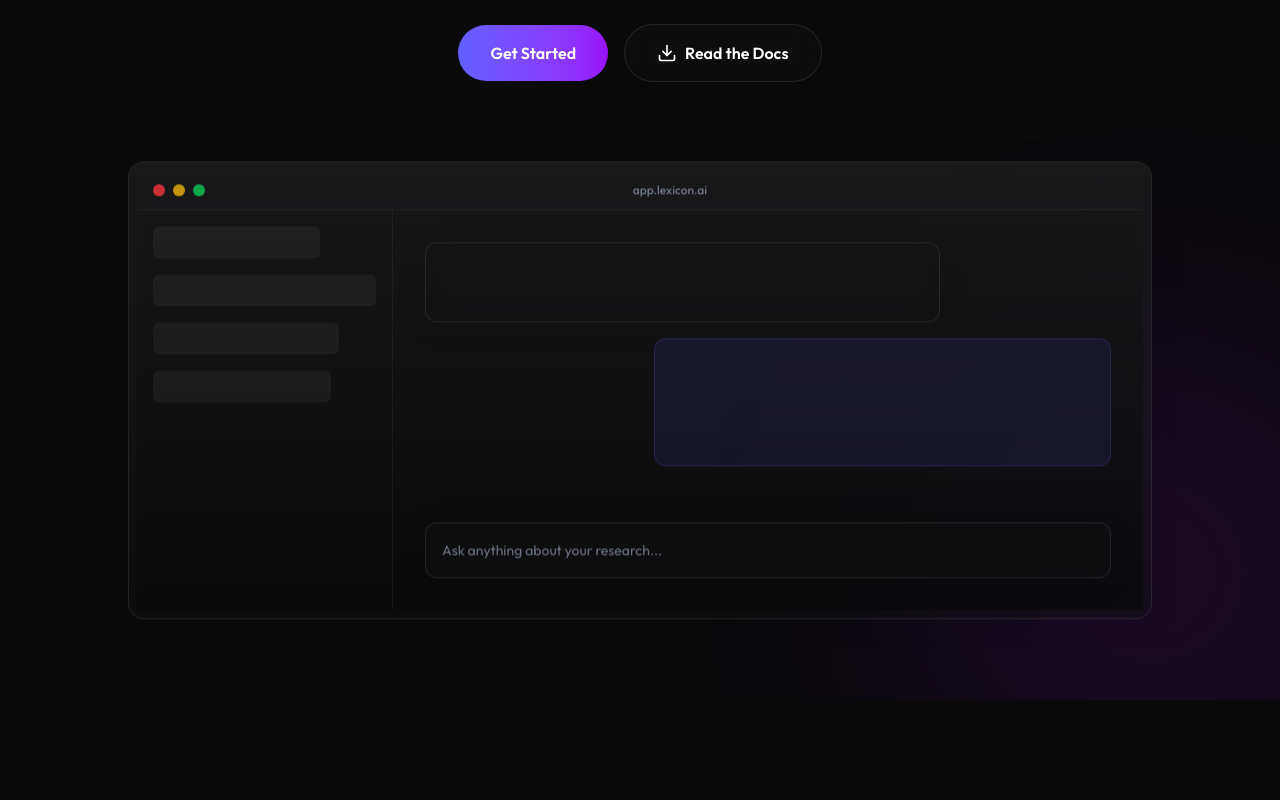
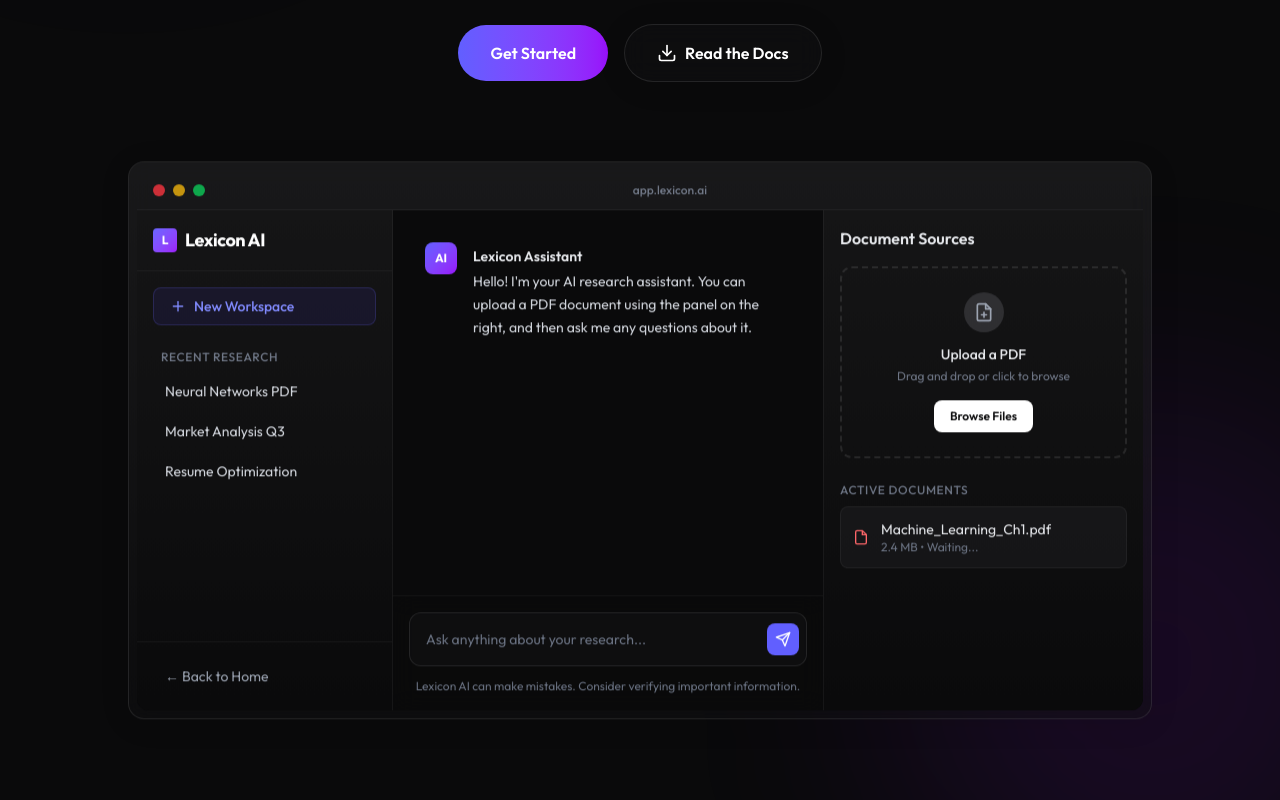
Before and after one commit to kalyan-1845/lexicon, a Next.js app in the folder frontend/: page / in a window 1280 px wide. Shown: the part 570-1370 px from the top of the page. Before the commit the page ends 1270 px from the top, so only its background shows below. Built offline with nearby package versions, Linux system fonts and the light colour scheme.

Commit message:
Fix UI mockup and implement accessibility audit improvements (Issues #4 and #2)

```diff
--- a/frontend/src/app/page.tsx
+++ b/frontend/src/app/page.tsx
@@ -1,4 +1,7 @@
 import Link from 'next/link';
+import Sidebar from "@/components/Sidebar";
+import ChatArea from "@/components/ChatArea";
+import PDFUploader from "@/components/PDFUploader";
 
 export default function Home() {
   return (
@@ -8,9 +11,9 @@ export default function Home() {
       <div className="absolute bottom-[-10%] right-[-10%] w-[40%] h-[40%] rounded-full bg-purple-600/20 blur-[120px] animate-pulse-slow pointer-events-none delay-1000" />
 
       {/* Navigation (Simple) */}
-      <nav className="absolute top-0 w-full max-w-7xl mx-auto flex items-center justify-between p-6 z-10">
+      <nav aria-label="Main Navigation" className="absolute top-0 w-full max-w-7xl mx-auto flex items-center justify-between p-6 z-10">
         <div className="flex items-center gap-2">
-          <div className="w-8 h-8 rounded-lg bg-gradient-to-br from-indigo-500 to-purple-600 flex items-center justify-center shadow-lg shadow-indigo-500/20">
+          <div className="w-8 h-8 rounded-lg bg-gradient-to-br from-indigo-500 to-purple-600 flex items-center justify-center shadow-lg shadow-indigo-500/20" aria-hidden="true">
             <svg width="20" height="20" viewBox="0 0 24 24" fill="none" stroke="currentColor" strokeWidth="2.5" strokeLinecap="round" strokeLinejoin="round" className="text-white">
               <path d="M12 2L2 7l10 5 10-5-10-5z" />
               <path d="M2 17l10 5 10-5" />
@@ -20,13 +23,11 @@ export default function Home() {
           <span className="font-bold text-xl tracking-tight">Lexicon AI</span>
         </div>
         <div className="flex items-center gap-4">
-          <Link href="https://github.com/kalyan-1845/lexicon" target="_blank" className="text-sm font-medium text-gray-300 hover:text-white transition-colors">
+          <Link href="https://github.com/kalyan-1845/lexicon" target="_blank" aria-label="Lexicon GitHub Repository" className="text-sm font-medium text-gray-300 hover:text-white transition-colors focus-visible:ring-2 focus-visible:ring-indigo-500 focus:outline-none rounded-md px-2 py-1">
             GitHub
           </Link>
-          <Link href="https://github.com/kalyan-1845/lexicon" target="_blank">
-            <button className="px-4 py-2 text-sm font-medium rounded-full bg-white text-[#0a0a0b] hover:bg-gray-200 transition-all shadow-[0_0_20px_rgba(255,255,255,0.1)]">
-              Star Repo
-            </button>
+          <Link href="https://github.com/kalyan-1845/lexicon" target="_blank" aria-label="Star Lexicon on GitHub" className="px-4 py-2 text-sm font-medium rounded-full bg-white text-[#0a0a0b] hover:bg-gray-200 transition-all shadow-[0_0_20px_rgba(255,255,255,0.1)] focus-visible:ring-2 focus-visible:ring-indigo-500 focus:outline-none">
+            Star Repo
           </Link>
         </div>
       </nav>
@@ -48,13 +49,11 @@ export default function Home() {
         </p>
 
         <div className="flex flex-col sm:flex-row items-center justify-center gap-4">
-          <Link href="/workspace" className="w-full sm:w-auto">
-            <button className="px-8 py-4 rounded-full bg-gradient-to-r from-indigo-500 to-purple-600 text-white font-semibold hover:scale-105 hover:shadow-[0_0_30px_rgba(99,102,241,0.4)] transition-all duration-300 w-full sm:w-auto">
-              Get Started
-            </button>
+          <Link href="/workspace" aria-label="Get Started with Workspace" className="px-8 py-4 rounded-full bg-gradient-to-r from-indigo-500 to-purple-600 text-white font-semibold hover:scale-105 hover:shadow-[0_0_30px_rgba(99,102,241,0.4)] transition-all duration-300 w-full sm:w-auto focus-visible:ring-2 focus-visible:ring-white focus:outline-none text-center">
+            Get Started
           </Link>
-          <button className="px-8 py-4 rounded-full glass text-white font-semibold hover:bg-white/10 transition-all duration-300 w-full sm:w-auto flex items-center justify-center gap-2">
-            <svg width="20" height="20" viewBox="0 0 24 24" fill="none" stroke="currentColor" strokeWidth="2" strokeLinecap="round" strokeLinejoin="round">
+          <button aria-label="Read Documentation" className="px-8 py-4 rounded-full glass text-white font-semibold hover:bg-white/10 transition-all duration-300 w-full sm:w-auto flex items-center justify-center gap-2 focus-visible:ring-2 focus-visible:ring-white focus:outline-none">
+            <svg aria-hidden="true" width="20" height="20" viewBox="0 0 24 24" fill="none" stroke="currentColor" strokeWidth="2" strokeLinecap="round" strokeLinejoin="round">
               <path d="M21 15v4a2 2 0 0 1-2 2H5a2 2 0 0 1-2-2v-4" />
               <polyline points="7 10 12 15 17 10" />
               <line x1="12" y1="15" x2="12" y2="3" />
@@ -73,24 +72,10 @@ export default function Home() {
           <div className="w-3 h-3 rounded-full bg-green-500/80" />
           <div className="mx-auto text-xs font-medium text-gray-500">app.lexicon.ai</div>
         </div>
-        <div className="h-[400px] w-full bg-[#0a0a0b]/80 flex">
-           {/* Sidebar Mock */}
-           <div className="w-64 border-r border-white/5 p-4 flex flex-col gap-4 hidden md:flex">
-             <div className="h-8 w-3/4 bg-white/5 rounded-md" />
-             <div className="h-8 w-full bg-white/5 rounded-md" />
-             <div className="h-8 w-5/6 bg-white/5 rounded-md" />
-             <div className="h-8 w-4/5 bg-white/5 rounded-md" />
-           </div>
-           {/* Main Content Mock */}
-           <div className="flex-1 p-8 flex flex-col justify-end gap-4 relative">
-             <div className="absolute top-8 left-8 right-8 flex flex-col gap-4">
-                <div className="h-20 w-3/4 glass rounded-xl self-start" />
-                <div className="h-32 w-2/3 bg-indigo-500/10 rounded-xl self-end border border-indigo-500/20" />
-             </div>
-             <div className="h-14 w-full glass rounded-xl flex items-center px-4">
-                <span className="text-gray-500 text-sm">Ask anything about your research...</span>
-             </div>
-           </div>
+        <div className="h-[500px] w-full bg-[#0a0a0b] flex rounded-b-xl overflow-hidden text-left pointer-events-none">
+           <Sidebar />
+           <ChatArea />
+           <PDFUploader />
         </div>
       </div>
     </main>
--- a/frontend/src/components/ChatArea.tsx
+++ b/frontend/src/components/ChatArea.tsx
@@ -7,10 +7,15 @@ export default function ChatArea() {
   return (
     <div className="flex-1 flex flex-col h-full bg-[#0a0a0b] relative">
       {/* Chat Messages */}
-      <div className="flex-1 overflow-y-auto p-8 flex flex-col gap-6">
+      <div
+        className="flex-1 overflow-y-auto p-8 flex flex-col gap-6"
+        role="log"
+        aria-live="polite"
+        aria-label="Chat messages"
+      >
         {/* AI Welcome Message */}
         <div className="flex gap-4 max-w-3xl">
-          <div className="w-8 h-8 rounded-lg bg-gradient-to-br from-indigo-500 to-purple-600 flex items-center justify-center shrink-0">
+          <div className="w-8 h-8 rounded-lg bg-gradient-to-br from-indigo-500 to-purple-600 flex items-center justify-center shrink-0" aria-hidden="true">
             <span className="text-white text-xs font-bold">AI</span>
           </div>
           <div className="flex flex-col gap-1 mt-1">
@@ -29,11 +34,12 @@ export default function ChatArea() {
             type="text"
             value={query}
             onChange={(e) => setQuery(e.target.value)}
+            aria-label="Ask anything about your research..."
             placeholder="Ask anything about your research..."
-            className="w-full bg-gray-900/50 border border-white/10 rounded-xl px-4 py-4 pr-12 text-sm text-white placeholder-gray-500 focus:outline-none focus:ring-2 focus:ring-indigo-500/50 transition-all"
+            className="w-full bg-gray-900/50 border border-white/10 rounded-xl px-4 py-4 pr-12 text-sm text-white placeholder-gray-500 focus:outline-none focus-visible:ring-2 focus-visible:ring-indigo-500 transition-all"
           />
-          <button className="absolute right-2 p-2 rounded-lg bg-indigo-500 hover:bg-indigo-600 text-white transition-colors">
-            <svg width="16" height="16" viewBox="0 0 24 24" fill="none" stroke="currentColor" strokeWidth="2" strokeLinecap="round" strokeLinejoin="round">
+          <button aria-label="Send message" className="absolute right-2 p-2 rounded-lg bg-indigo-500 hover:bg-indigo-600 text-white transition-colors focus:outline-none focus-visible:ring-2 focus-visible:ring-white">
+            <svg aria-hidden="true" width="16" height="16" viewBox="0 0 24 24" fill="none" stroke="currentColor" strokeWidth="2" strokeLinecap="round" strokeLinejoin="round">
               <line x1="22" y1="2" x2="11" y2="13"></line>
               <polygon points="22 2 15 22 11 13 2 9 22 2"></polygon>
             </svg>
--- a/frontend/src/components/PDFUploader.tsx
+++ b/frontend/src/components/PDFUploader.tsx
@@ -5,20 +5,29 @@ export default function PDFUploader() {
   const [isDragging, setIsDragging] = useState(false);
 
   return (
-    <aside className="w-80 border-l border-white/5 bg-[#0a0a0b] h-full flex flex-col hidden lg:flex p-4">
-      <h3 className="font-semibold text-gray-200 mb-4">Document Sources</h3>
+    <aside aria-label="Document Sources" className="w-80 border-l border-white/5 bg-[#0a0a0b] h-full flex flex-col hidden lg:flex p-4">
+      <h2 className="font-semibold text-gray-200 mb-4">Document Sources</h2>
 
       {/* Upload Zone */}
       <div
-        className={`border-2 border-dashed rounded-xl p-6 flex flex-col items-center justify-center text-center transition-all ${
+        role="button"
+        tabIndex={0}
+        aria-label="Upload a PDF. Drag and drop or click to browse."
+        className={`border-2 border-dashed rounded-xl p-6 flex flex-col items-center justify-center text-center transition-all focus:outline-none focus-visible:ring-2 focus-visible:ring-indigo-500 cursor-pointer ${
           isDragging ? "border-indigo-500 bg-indigo-500/5" : "border-white/10 hover:border-white/20 hover:bg-white/5"
         }`}
         onDragOver={(e) => { e.preventDefault(); setIsDragging(true); }}
         onDragLeave={() => setIsDragging(false)}
         onDrop={(e) => { e.preventDefault(); setIsDragging(false); /* Handle file drop later */ }}
+        onKeyDown={(e) => {
+          if (e.key === 'Enter' || e.key === ' ') {
+            e.preventDefault();
+            // Trigger file input click eventually
+          }
+        }}
       >
         <div className="w-10 h-10 rounded-full bg-gray-800 flex items-center justify-center mb-3">
-          <svg width="20" height="20" viewBox="0 0 24 24" fill="none" stroke="currentColor" strokeWidth="2" strokeLinecap="round" strokeLinejoin="round" className="text-gray-400">
+          <svg aria-hidden="true" width="20" height="20" viewBox="0 0 24 24" fill="none" stroke="currentColor" strokeWidth="2" strokeLinecap="round" strokeLinejoin="round" className="text-gray-400">
             <path d="M14 2H6a2 2 0 0 0-2 2v16a2 2 0 0 0 2 2h12a2 2 0 0 0 2-2V8z"></path>
             <polyline points="14 2 14 8 20 8"></polyline>
             <line x1="12" y1="18" x2="12" y2="12"></line>
@@ -27,16 +36,17 @@ export default function PDFUploader() {
         </div>
         <p className="text-sm font-medium text-gray-200 mb-1">Upload a PDF</p>
         <p className="text-xs text-gray-500 mb-4">Drag and drop or click to browse</p>
-        <button className="px-4 py-2 rounded-lg text-xs font-semibold bg-white text-[#0a0a0b] hover:bg-gray-200 transition-colors">
+        <button tabIndex={-1} aria-hidden="true" className="px-4 py-2 rounded-lg text-xs font-semibold bg-white text-[#0a0a0b] hover:bg-gray-200 transition-colors pointer-events-none">
           Browse Files
         </button>
       </div>
 
       {/* Active Documents List */}
-      <div className="mt-6">
-        <p className="text-xs font-medium text-gray-500 mb-2 uppercase tracking-wider">Active Documents</p>
-        <div className="p-3 rounded-lg bg-gray-900 border border-white/5 flex items-center gap-3">
-           <svg width="16" height="16" viewBox="0 0 24 24" fill="none" stroke="currentColor" strokeWidth="2" className="text-red-400 shrink-0">
+      <nav aria-label="Active Documents" className="mt-6">
+        <h3 className="text-xs font-medium text-gray-500 mb-2 uppercase tracking-wider">Active Documents</h3>
+        <ul className="space-y-2">
+          <li className="p-3 rounded-lg bg-gray-900 border border-white/5 flex items-center gap-3">
+             <svg aria-hidden="true" width="16" height="16" viewBox="0 0 24 24" fill="none" stroke="currentColor" strokeWidth="2" className="text-red-400 shrink-0">
              <path d="M14 2H6a2 2 0 0 0-2 2v16a2 2 0 0 0 2 2h12a2 2 0 0 0 2-2V8z"></path>
              <polyline points="14 2 14 8 20 8"></polyline>
            </svg>
@@ -44,8 +54,9 @@ export default function PDFUploader() {
              <span className="text-sm text-gray-200 truncate">Machine_Learning_Ch1.pdf</span>
              <span className="text-xs text-gray-500">2.4 MB • Waiting...</span>
            </div>
-        </div>
-      </div>
+          </li>
+        </ul>
+      </nav>
     </aside>
   );
 }
--- a/frontend/src/components/Sidebar.tsx
+++ b/frontend/src/components/Sidebar.tsx
@@ -2,7 +2,7 @@ import Link from "next/link";
 
 export default function Sidebar() {
   return (
-    <aside className="w-64 border-r border-white/5 bg-[#0a0a0b] h-full flex flex-col hidden md:flex">
+    <aside aria-label="Sidebar" className="w-64 border-r border-white/5 bg-[#0a0a0b] h-full flex flex-col hidden md:flex">
       <div className="p-4 border-b border-white/5 flex items-center gap-2">
         <div className="w-6 h-6 rounded bg-gradient-to-br from-indigo-500 to-purple-600 flex items-center justify-center">
           <span className="text-white text-xs font-bold">L</span>
@@ -11,29 +11,31 @@ export default function Sidebar() {
       </div>
 
       <div className="p-4 flex-1 overflow-y-auto">
-        <button className="w-full flex items-center gap-2 px-4 py-2 rounded-lg bg-indigo-600/10 text-indigo-400 hover:bg-indigo-600/20 transition-colors border border-indigo-500/20 mb-6">
-          <svg width="16" height="16" viewBox="0 0 24 24" fill="none" stroke="currentColor" strokeWidth="2" strokeLinecap="round" strokeLinejoin="round">
+        <button aria-label="Create New Workspace" className="w-full flex items-center gap-2 px-4 py-2 rounded-lg bg-indigo-600/10 text-indigo-400 hover:bg-indigo-600/20 transition-colors border border-indigo-500/20 mb-6 focus-visible:ring-2 focus-visible:ring-indigo-500 focus:outline-none">
+          <svg aria-hidden="true" width="16" height="16" viewBox="0 0 24 24" fill="none" stroke="currentColor" strokeWidth="2" strokeLinecap="round" strokeLinejoin="round">
             <line x1="12" y1="5" x2="12" y2="19"></line>
             <line x1="5" y1="12" x2="19" y2="12"></line>
           </svg>
           <span className="font-medium text-sm">New Workspace</span>
         </button>
 
-        <div className="space-y-1">
-          <p className="text-xs font-medium text-gray-500 mb-2 px-2 uppercase tracking-wider">Recent Research</p>
+        <nav aria-labelledby="recent-research-heading" className="space-y-1">
+          <h2 id="recent-research-heading" className="text-xs font-medium text-gray-500 mb-2 px-2 uppercase tracking-wider">Recent Research</h2>
           {['Neural Networks PDF', 'Market Analysis Q3', 'Resume Optimization'].map((item, i) => (
-            <button key={i} className="w-full text-left px-3 py-2 rounded-md text-sm text-gray-300 hover:text-white hover:bg-white/5 transition-colors truncate">
+            <button key={i} aria-label={`Open workspace ${item}`} className="w-full text-left px-3 py-2 rounded-md text-sm text-gray-300 hover:text-white hover:bg-white/5 transition-colors truncate focus-visible:ring-2 focus-visible:ring-indigo-500 focus:outline-none">
               {item}
             </button>
           ))}
-        </div>
+        </nav>
       </div>
 
       <div className="p-4 border-t border-white/5">
-        <Link href="/">
-          <button className="w-full text-left px-3 py-2 rounded-md text-sm text-gray-400 hover:text-white hover:bg-white/5 transition-colors">
-            ← Back to Home
-          </button>
+        <Link
+          href="/"
+          aria-label="Navigate back to home"
+          className="block w-full text-left px-3 py-2 rounded-md text-sm text-gray-400 hover:text-white hover:bg-white/5 transition-colors focus-visible:ring-2 focus-visible:ring-indigo-500 focus:outline-none"
+        >
+          ← Back to Home
         </Link>
       </div>
     </aside>
```
